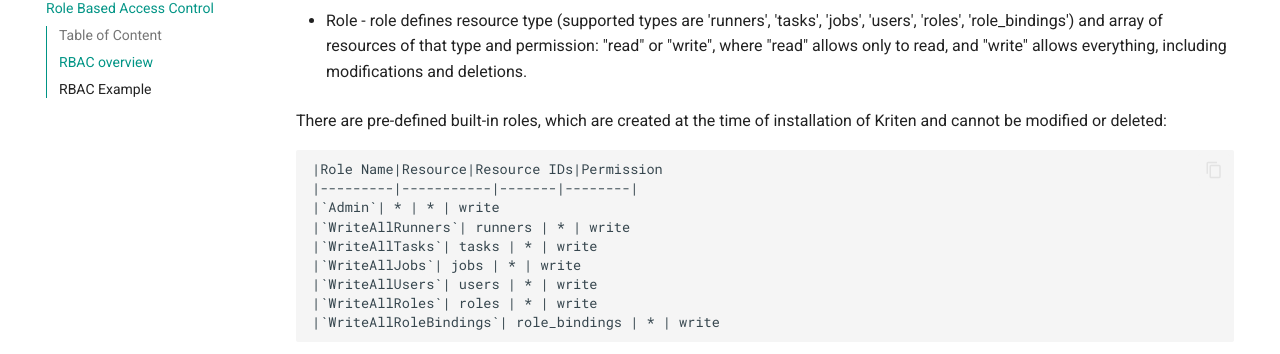
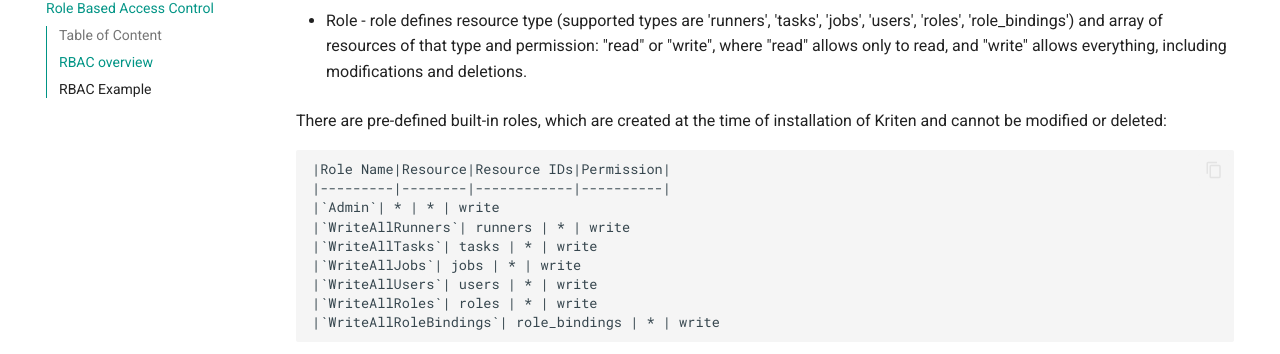
Before and after one commit to kriten-io/kriten-docs, an MkDocs documentation site: the page built from docs/rbac.md, in a window 1280 px wide and 900 px high, scrolled down 566 px. Shown: the part 100-454 px from the top of the window. Built offline with MkDocs 1.6.1 and Material for MkDocs 9.7.7, drawn with Linux system fonts in a browser that asks for light colours.

```diff
--- a/docs/rbac.md
+++ b/docs/rbac.md
@@ -17,8 +17,8 @@ Access to all resource types in Kriten is controlled by flexible and granular RB
 
   There are pre-defined built-in roles, which are created at the time of installation of Kriten and cannot be modified or deleted:
 
-    |Role Name|Resource|Resource IDs|Permission
-    |---------|-----------|-------|--------|
+    |Role Name|Resource|Resource IDs|Permission|
+    |---------|--------|------------|----------|
     |`Admin`| * | * | write
     |`WriteAllRunners`| runners | * | write
     |`WriteAllTasks`| tasks | * | write
```
